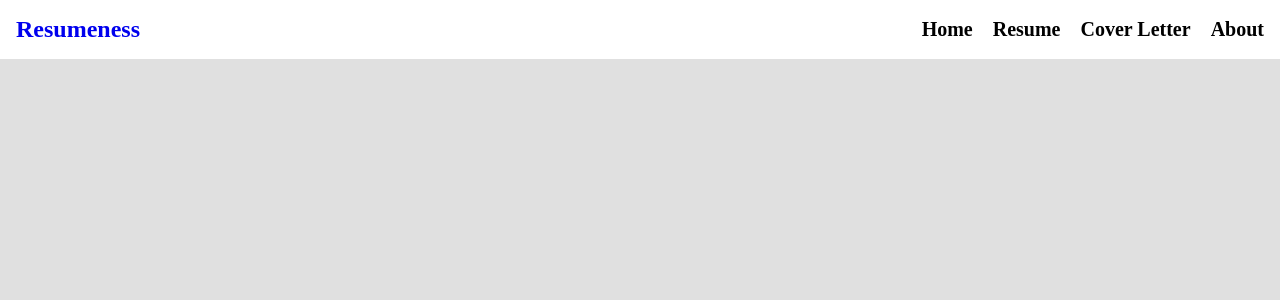
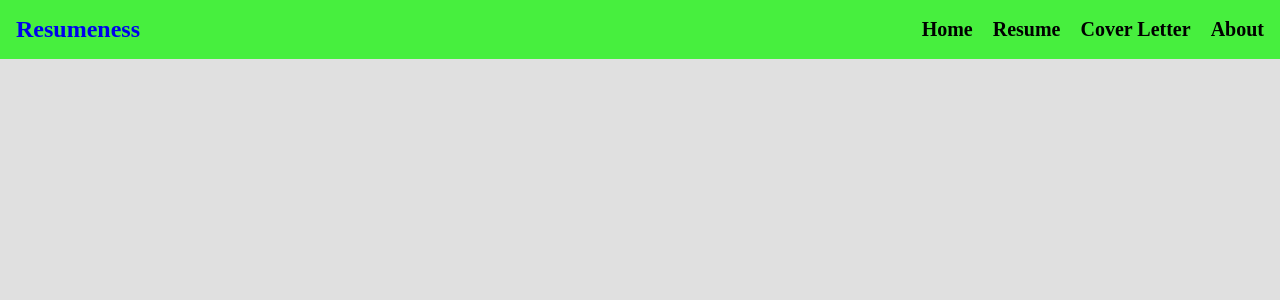
Before and after one commit to The-White-Hats/Resumeness, a React (Vite) app: page / in a window 1280 px wide. Shown: the top 300 px of the page. Built offline with nearby package versions, Linux system fonts and the light colour scheme.

Commit message:
Change the navbar color to make the form white

```diff
--- a/src/components/Navbar/NavBar.css
+++ b/src/components/Navbar/NavBar.css
@@ -4,7 +4,7 @@ nav {
   right: 0;
   left: 0;
   z-index: 1000;
-  background-color: white;
+  background-color: rgb(71, 239, 62);
   display: flex;
   align-items: center;
   justify-content: space-between;
--- a/src/components/Navbar/NavBar.scss
+++ b/src/components/Navbar/NavBar.scss
@@ -10,7 +10,7 @@ nav {
   left: 0;
   z-index: 1000;
 
-  background-color: white;
+  background-color: rgb(71, 239, 62);
 
   @include flexCenter();
   justify-content: space-between;
```
